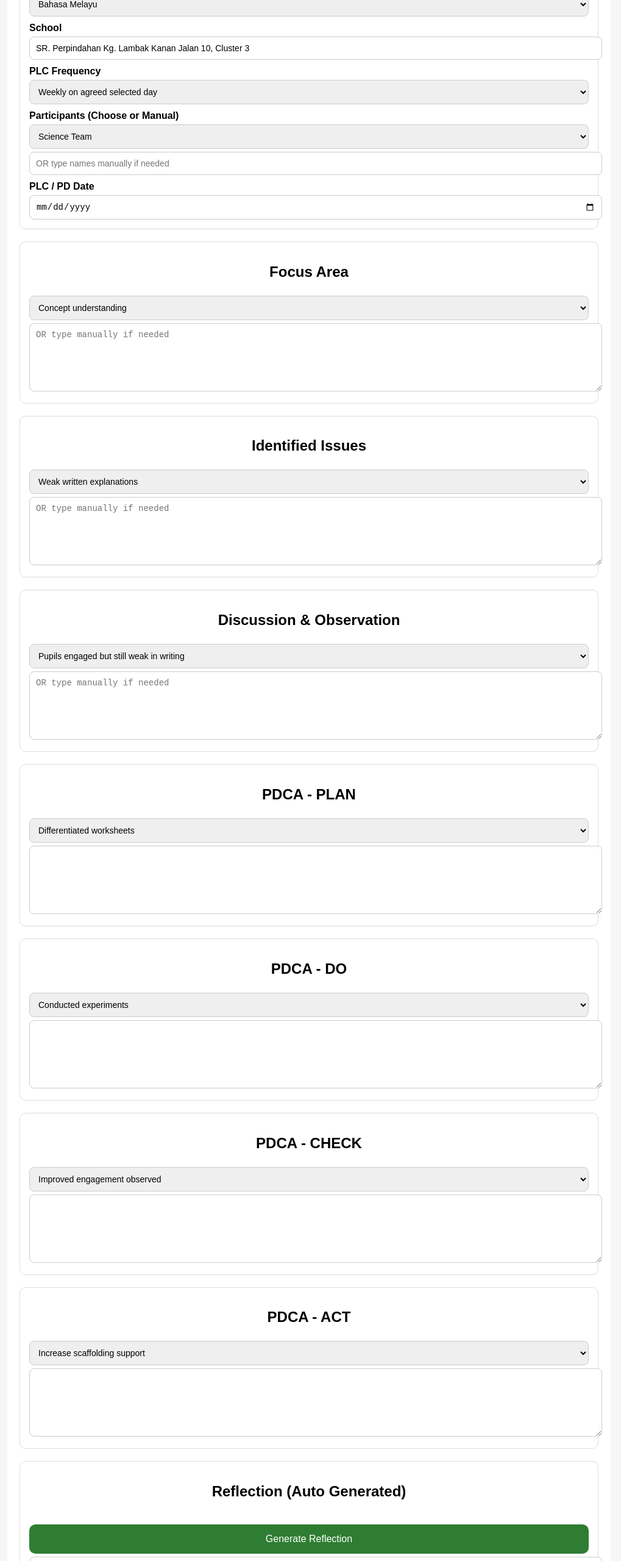
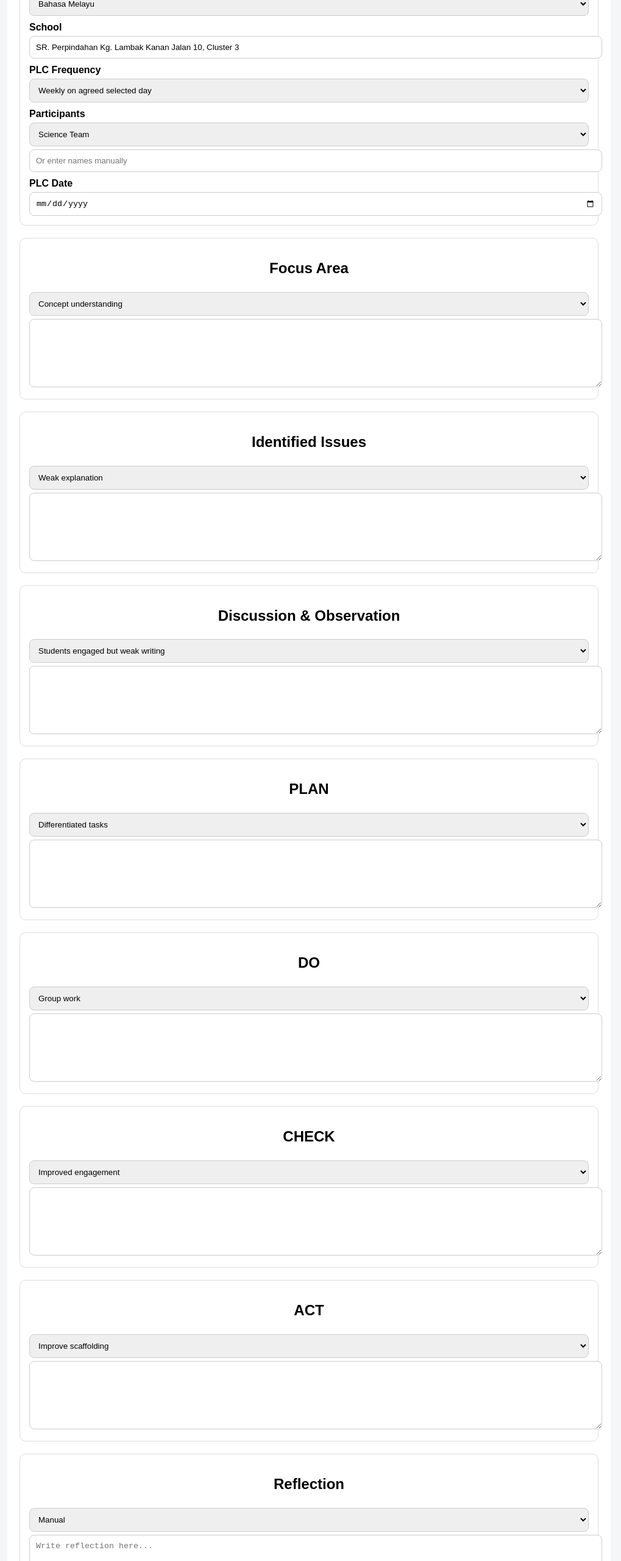
Before and after one commit to j10c3active/J10PLCform, a plain HTML site: page index.html in a window 1280 px wide. Shown: the part 220-2780 px from the top of the page at 61% size, without its empty margins (133-1152 px from the left). Drawn offline with Linux system fonts and the light colour scheme.

Commit message:
Add files via upload

```diff
--- a/index.html
+++ b/index.html
@@ -42,7 +42,6 @@ input, textarea, select {
     margin-top: 5px;
     border-radius: 8px;
     border: 1px solid #ccc;
-    font-size: 14px;
 }
 
 textarea {
@@ -58,11 +57,6 @@ button {
     background: #2e7d32;
     color: white;
     font-size: 16px;
-    cursor: pointer;
-}
-
-button:hover {
-    background: #1b5e20;
 }
 
 .note {
@@ -70,20 +64,9 @@ button:hover {
     color: #666;
 }
 
-/* PRINT FIX */
 @media print {
-    button,
-    .note {
+    button, .note {
         display: none !important;
-    }
-
-    body {
-        background: white !important;
-    }
-
-    .container {
-        box-shadow: none !important;
-        border: none !important;
     }
 }
 </style>
@@ -92,15 +75,13 @@ button:hover {
 <body>
 
 <div class="container">
-
 <h1>PLC WEEKLY REPORT</h1>
 
-<!-- SUBJECT -->
 <div class="section">
 <h2>Basic Information</h2>
 
 <label>Subject</label>
-<select>
+<select id="subject">
 <option>Bahasa Melayu</option>
 <option>English</option>
 <option>Science</option>
@@ -130,146 +111,165 @@ button:hover {
 <option>Depends on schedule</option>
 </select>
 
-<label>Participants (Choose or Manual)</label>
+<label>Participants</label>
 <select>
 <option>Science Team</option>
 <option>English Team</option>
 <option>Bahasa Melayu Team</option>
 <option>Mathematics Team</option>
 <option>MIB Team</option>
+<option>Lukisan Team</option>
+<option>STEAM Team</option>
+<option>Pendidikan Agama Islam Team</option>
 <option>ICT Team</option>
-    <option>STEAM Team</option>
-    <option>Lower Primary Teachers</option>
-    <option>Upper Primary Teachers</option>
+<option>Pendidikan Jasmani Team</option>
+<option>Social Studies Team</option>
 </select>
 
-<input type="text" placeholder="OR type names manually if needed">
+<input type="text" placeholder="Or enter names manually">
 
-<label>PLC / PD Date</label>
+<label>PLC Date</label>
 <input type="date">
 
 </div>
 
-<!-- GENERIC SECTION TEMPLATE STYLE -->
+<!-- FUNCTION TEMPLATE -->
+<script>
+function getValue(selectId, textId) {
+    let select = document.getElementById(selectId).value;
+    let text = document.getElementById(textId).value;
+    return text ? text : select;
+}
+</script>
 
+<!-- FOCUS -->
 <div class="section">
 <h2>Focus Area</h2>
-<select>
+<select id="focus">
 <option>Concept understanding</option>
-    <option>Science process skills</option>
-    <option>Exam / SBA preparation</option>
-    <option>Classroom engagement</option>
-    <option>Differentiated learning</option>
+<option>Exam preparation</option>
 <option>HOTS development</option>
-    <option>Practical / hands-on activities</option>
-    <option>Vocabulary development</option>
+<option>Student engagement</option>
+<option>Differentiation</option>
 </select>
-<textarea placeholder="OR type manually if needed"></textarea>
+<textarea id="focusText"></textarea>
+</div>
+
+<!-- ISSUES -->
+<div class="section">
+<h2>Identified Issues</h2>
+<select id="issues">
+<option>Weak explanation</option>
+<option>Low engagement</option>
+<option>Limited vocabulary</option>
+<option>HOTS difficulty</option>
+<option>Achievement gap</option>
+</select>
+<textarea id="issuesText"></textarea>
+</div>
+
+<!-- DISCUSSION -->
+<div class="section">
+<h2>Discussion & Observation</h2>
+<select id="discussion">
+<option>Students engaged but weak writing</option>
+<option>Good participation observed</option>
+<option>Mixed ability gap evident</option>
+<option>Need more scaffolding</option>
+</select>
+<textarea id="discussionText"></textarea>
+</div>
+
+<!-- PDCA -->
+<div class="section">
+<h2>PLAN</h2>
+<select id="plan">
+<option>Differentiated tasks</option>
+<option>Hands-on activities</option>
+<option>Scaffolding techniques</option>
+</select>
+<textarea id="planText"></textarea>
 </div>
 
 <div class="section">
-<h2>Identified Issues</h2>
-<select>
-    <option>Weak written explanations</option>
-    <option>Limited vocabulary</option>
-    <option>Low engagement</option>
-    <option>Difficulty answering HOTS questions</option>
-    <option>Misconceptions in concepts</option>
-    <option>Gap between high and low achievers</option>
-    <option>Time management issues</option>
+<h2>DO</h2>
+<select id="do">
+<option>Group work</option>
+<option>Experiments</option>
+<option>Quiz activities</option>
 </select>
-<textarea placeholder="OR type manually if needed"></textarea>
+<textarea id="doText"></textarea>
 </div>
 
 <div class="section">
-<h2>Discussion & Observation</h2>
-<select>
-    <option>Pupils engaged but still weak in writing</option>
-    <option>Good participation in hands-on activities</option>
-    <option>Mixed ability gap still visible</option>
-    <option>Improvement in group discussion</option>
-    <option>Need more scaffolding support</option>
+<h2>CHECK</h2>
+<select id="check">
+<option>Improved engagement</option>
+<option>Better understanding</option>
+<option>Still weak responses</option>
 </select>
-<textarea placeholder="OR type manually if needed"></textarea>
-</div>
-
-<!-- PDCA -->
-
-<div class="section">
-<h2>PDCA - PLAN</h2>
-<select>
-    <option>Differentiated worksheets</option>
-    <option>Hands-on activities</option>
-    <option>Sentence starters / scaffolding</option>
-    <option>Group work activities</option>
-    <option>Revision drills</option>
-</select>
-<textarea></textarea>
+<textarea id="checkText"></textarea>
 </div>
 
 <div class="section">
-<h2>PDCA - DO</h2>
-<select>
-    <option>Conducted experiments</option>
-    <option>Group discussions</option>
-    <option>Quiz activities</option>
-    <option>Presentations</option>
-    <option>Worksheet practice</option>
+<h2>ACT</h2>
+<select id="act">
+<option>Improve scaffolding</option>
+<option>Refine teaching</option>
+<option>More practice</option>
 </select>
-<textarea></textarea>
+<textarea id="actText"></textarea>
 </div>
 
+<!-- REFLECTION -->
 <div class="section">
-<h2>PDCA - CHECK</h2>
-<select>
-    <option>Improved engagement observed</option>
-    <option>Still weak in written responses</option>
-    <option>Better understanding shown</option>
-    <option>Mixed results across classes</option>
+<h2>Reflection</h2>
+
+<select onchange="toggleReflection(this.value)">
+<option value="manual">Manual</option>
+<option value="auto">Auto Generate</option>
 </select>
-<textarea></textarea>
+
+<div id="manualReflection">
+<textarea placeholder="Write reflection here..."></textarea>
 </div>
 
-<div class="section">
-<h2>PDCA - ACT</h2>
-<select>
-    <option>Increase scaffolding support</option>
-    <option>Refine teaching materials</option>
-    <option>More guided practice needed</option>
-    <option>Continue current approach with improvement</option>
-</select>
-<textarea></textarea>
+<div id="autoReflection" style="display:none;">
+<button onclick="generateReflection()">Generate Reflection</button>
+<textarea id="reflectionBox"></textarea>
 </div>
 
-<div class="section">
-<h2>Reflection (Auto Generated)</h2>
-<button onclick="generateReflection()">Generate Reflection</button>
-<textarea id="reflectionBox" placeholder="Reflection will appear here..."></textarea>
 </div>
 
 <button onclick="window.print()">Save as PDF / Download</button>
 
-<p class="note">
-Tip: On iPhone/Android, tap this button → Print → Save as PDF
-</p>
+<p class="note">Use Print → Save as PDF</p>
 
 </div>
 
 <script>
-function generateReflection() {
-    let subject = document.querySelector("select").value;
+function toggleReflection(mode){
+document.getElementById("manualReflection").style.display = mode==="manual"?"block":"none";
+document.getElementById("autoReflection").style.display = mode==="auto"?"block":"none";
+}
 
-    let plan = document.querySelectorAll("select")[2].value;
-    let doVal = document.querySelectorAll("select")[3].value;
-    let check = document.querySelectorAll("select")[4].value;
-    let act = document.querySelectorAll("select")[5].value;
+function generateReflection(){
+let subject=document.getElementById("subject").value;
+let focus=getValue("focus","focusText");
+let issues=getValue("issues","issuesText");
+let discussion=getValue("discussion","discussionText");
+let plan=getValue("plan","planText");
+let doVal=getValue("do","doText");
+let check=getValue("check","checkText");
+let act=getValue("act","actText");
 
-    let text =
-`Reflection for ${subject} PLC:
+let text=`During this PLC session, the ${subject} team focused on ${focus}, addressing ${issues}. Observations indicated that ${discussion}.
 
-The team focused on ${plan}. During implementation, ${doVal}. The outcome showed that ${check}. As a way forward, we will ${act}. This PLC session helped improve collaboration and provided clear direction for next steps in teaching and learning.`;
+Strategies such as ${plan} were implemented through ${doVal}. The results showed that ${check}, demonstrating improvement in pupil engagement and understanding. However, further support is required for some pupils.
 
-    document.getElementById("reflectionBox").value = text;
+Moving forward, the team will ${act}, with emphasis on differentiation, scaffolding, and targeted questioning to enhance learning outcomes.`;
+
+document.getElementById("reflectionBox").value=text;
 }
 </script>
 
```
Lines whose indentation alone changed are shown as unchanged.
